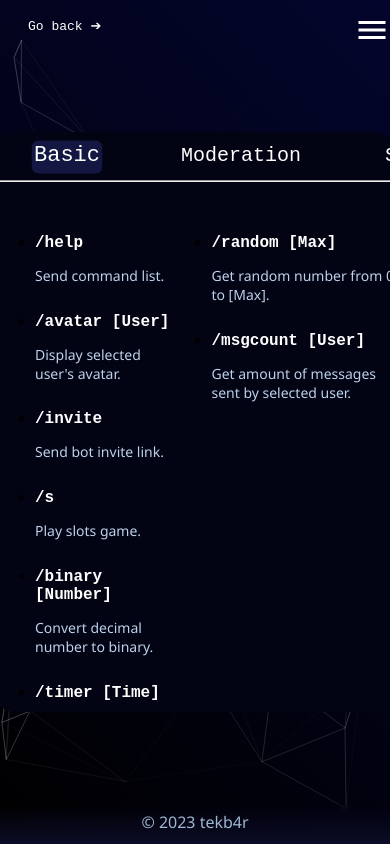
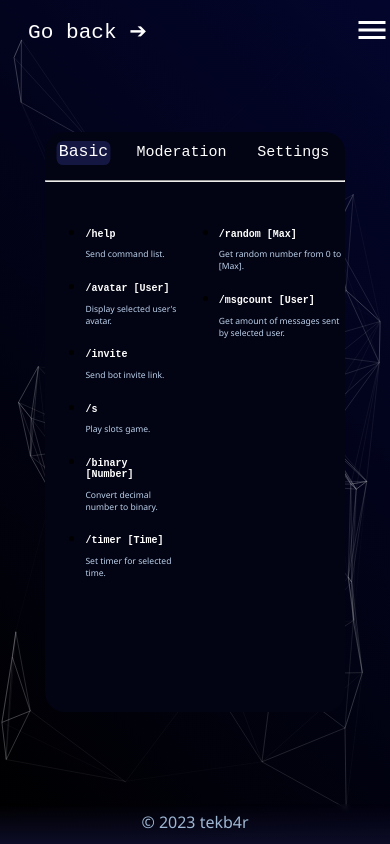
Before and after one commit to tekb4r/tBotWeb, a plain HTML site: page commands.html in a window 390 px wide. Drawn offline with nearby package versions, Linux system fonts and the light colour scheme; a web font is replaced by a local one.

Commit message:
Visual changes
- Made command section more mobile friendly

```diff
--- a/style.css
+++ b/style.css
@@ -2,6 +2,7 @@
 body
 {
     background: linear-gradient(45deg, #000, rgb(3, 5, 44));
+    overflow-x: hidden;
 }
 #particles-js
 {
@@ -34,7 +35,7 @@ body
     padding: 10px;
     margin: auto;
     font-family: 'Fira Sans Condensed', sans-serif;
-    color: rgb(252, 255, 220);
+    color: #fff;
     z-index: 2;
     filter: drop-shadow(2px 2px 2px #11132c);
 
@@ -104,6 +105,7 @@ body
     background-color: #141414;
     transition: all 0.2s ease;
     text-decoration: none;
+    z-index: 10;
 }
 #menu-content a
 {
@@ -202,36 +204,30 @@ body
     border-radius: 20px;
     z-index: 2;
     max-width: 900px;
-    overflow:hidden;
-    min-width: 400px;
+    overflow-y:scroll;
+    overflow-x: hidden;
+    min-width: 200px;
 }
 
 #select a
 {
     font-family:monospace;
     display: inline-block;
-    margin-left: 40px;
-    margin-right: 40px;
-    font-size: 20px;
+    margin-left: auto;
+    margin-right: auto;
+    font-size: clamp(15px,2.5vw,20px);
     margin-top: 10px;
     cursor: pointer;
     transition: 0.2s ease;
     color: white;
     padding: 2px;
     border-radius: 6px;
+    margin-bottom: 1vh;
 }
 #select a:hover
 {
-    padding: 2px;
-    border-radius: 6px;
-    font-family:monospace;
     color: rgb(180, 253, 205);
     transform: scale(1.07);
-    display: inline-block;
-    margin-left: 40px;
-    margin-right: 40px;
-    font-size: 20px;
-    margin-top: 10px;
 }
 #select
 {
@@ -249,12 +245,12 @@ border-radius: 6px;
 {
     color:white;
     font-family: monospace;
-    font-size: 16px;
+    font-size: clamp(10px,2.5vw,20px);
     margin-bottom: 0px;
 }
 #commands p
 {
-    font-size: 14px;
+    font-size: clamp(5px,2.2vw,15px);
     font-family: 'Segoe UI', Tahoma, Geneva, Verdana, sans-serif;
     color: rgb(188, 209, 236);
 }
@@ -283,6 +279,7 @@ border-radius: 6px;
     margin-top: 10px;
     font-family: monospace;
     color: white;
+    font-size: 2.5vh;
     text-align: center;
     position:absolute;
     display: flex;
@@ -316,3 +313,26 @@ footer
     font-family: 'Segoe UI', Tahoma, Geneva, Verdana, sans-serif;
     line-height: 5px;
 }
+/* width */
+::-webkit-scrollbar {
+    width: 10px;
+  }
+
+  /* Track */
+  ::-webkit-scrollbar-track {
+    background: #f1f1f1;
+    border-top-right-radius: 5px;
+    border-bottom-right-radius: 5px;
+  }
+
+  /* Handle */
+  ::-webkit-scrollbar-thumb {
+    background: #888;
+    border-top-right-radius: 5px;
+    border-bottom-right-radius: 5px;
+  }
+
+  /* Handle on hover */
+  ::-webkit-scrollbar-thumb:hover {
+    background: #555;
+  }
```
